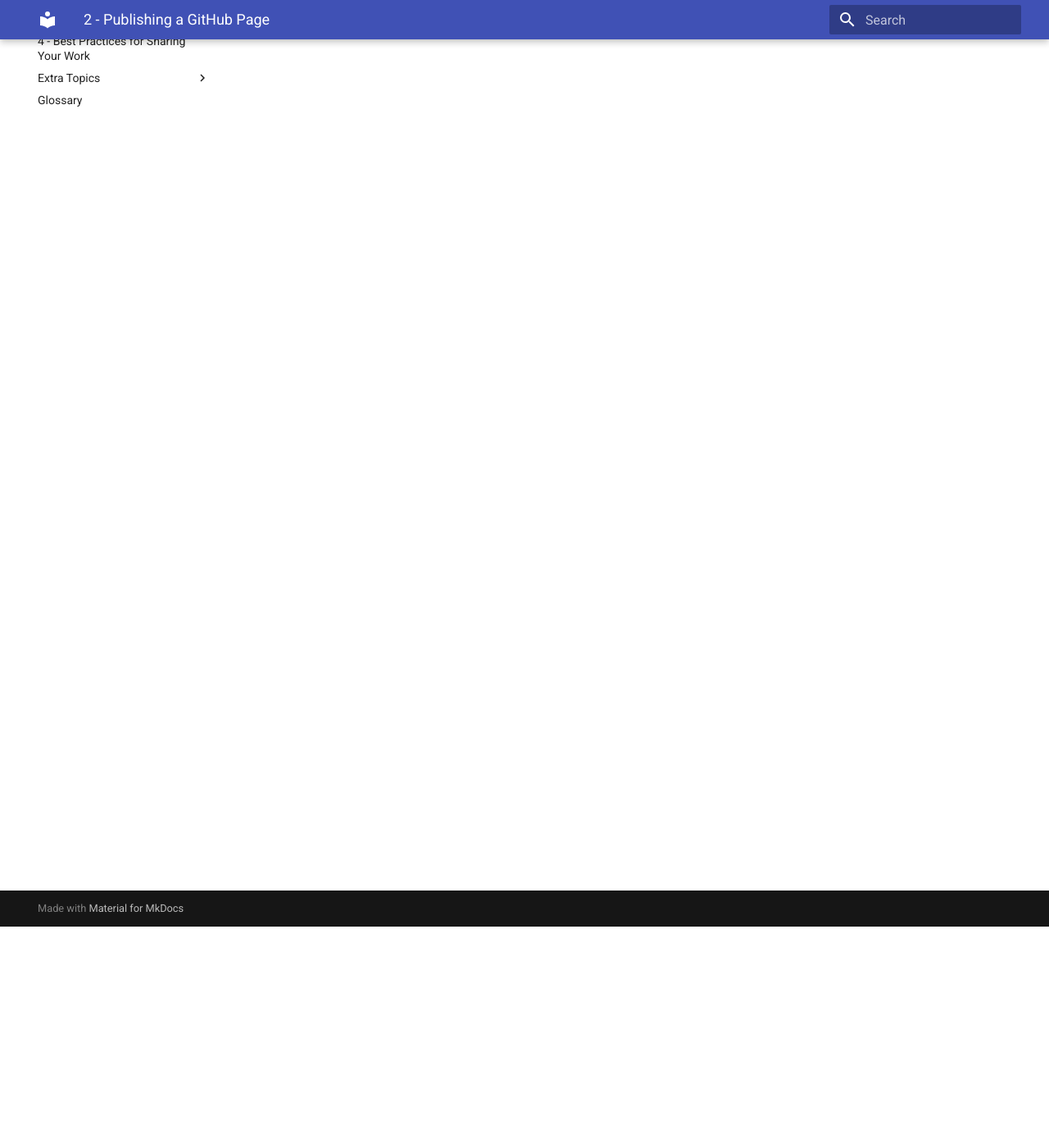
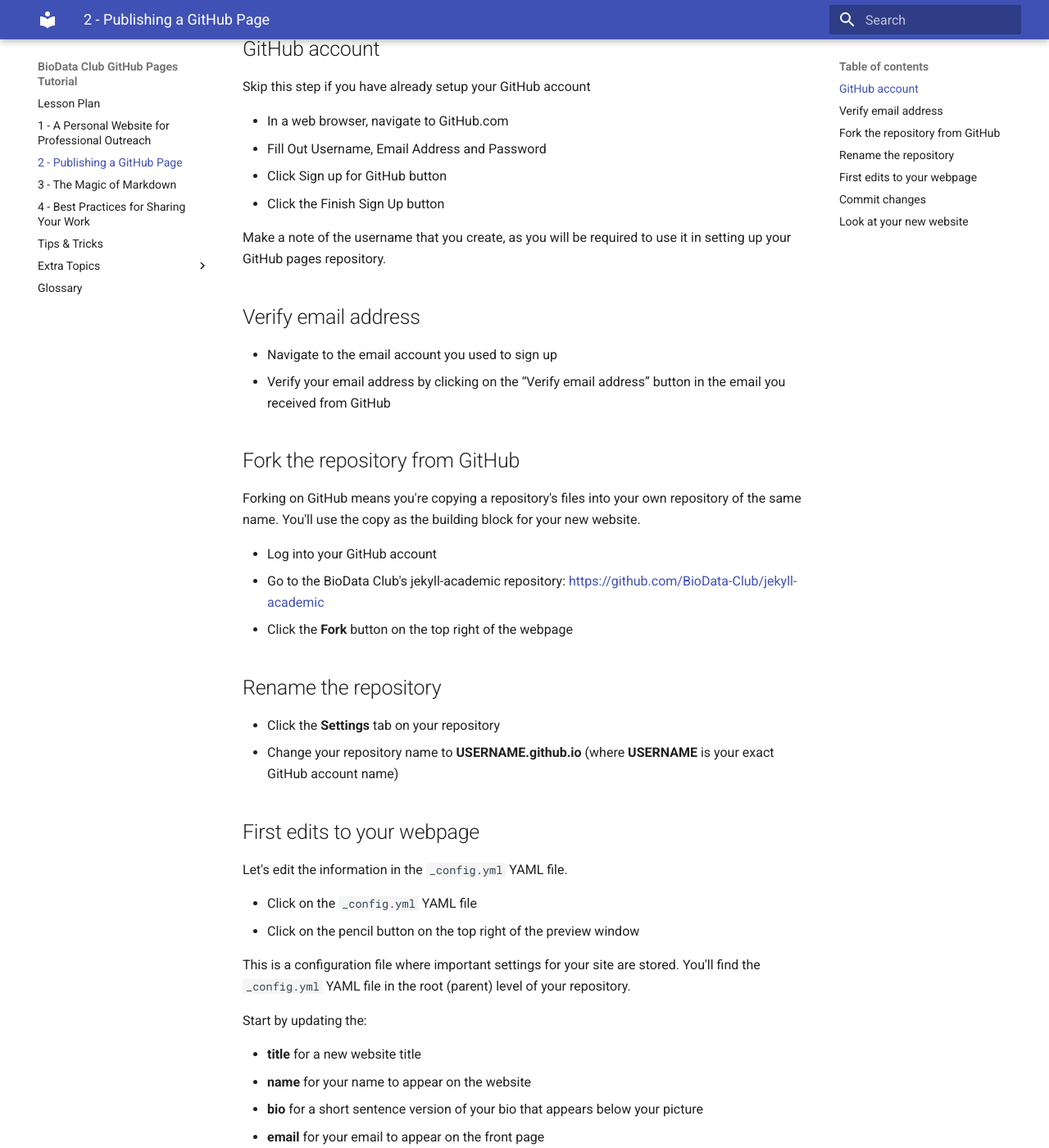
Before and after one commit to BioData-Club/ghpages-rtd, an MkDocs documentation site: the page built from docs/lessons/2.md, in a window 1280 px wide and 1400 px high, scrolled down 270 px. Shown: the whole window at 82% size. Built offline with MkDocs 1.6.1 and Material for MkDocs 9.7.7, drawn with Linux system fonts in a browser that asks for light colours; old or Windows-style settings are respelled for this version of MkDocs; some of the changed text lies outside the part shown.

Commit message:
Lots of little changes and some big ones.

```diff
--- a/docs/lessons/2.md
+++ b/docs/lessons/2.md
@@ -1 +1,63 @@
 # Publishing a GitHub Page
+
+You don't need to know how to code or know HTML to setup a GitHub Page.  We're going to build a personal webpage which will live at USERNAME.github.io.
+
+There is a live example of the template here: [https://biodata-club.github.io/jekyll-academic/](https://biodata-club.github.io/jekyll-academic/).
+
+## GitHub account
+
+Skip this step if you have already setup your GitHub account
+
+- In a web browser, navigate to GitHub.com
+- Fill Out Username, Email Address and Password
+- Click Sign up for GitHub button
+- Click the Finish Sign Up button
+
+Make a note of the username that you create, as you will be required to use it in setting up your GitHub pages repository.
+
+## Verify email address
+
+- Navigate to the email account you used to sign up
+- Verify your email address by clicking on the “Verify email address” button in the email you received from GitHub
+
+## Fork the repository from GitHub
+
+Forking on GitHub means you're copying a repository's files into your own repository of the same name.  You'll use the copy as the building block for your new website.
+
+- Log into your GitHub account
+- Go to the BioData Club's jekyll-academic repository: [https://github.com/BioData-Club/jekyll-academic](https://github.com/BioData-Club/jekyll-academic)
+- Click the **Fork** button on the top right of the webpage
+
+## Rename the repository
+
+- Click the **Settings** tab on your repository
+- Change your repository name to **USERNAME.github.io** (where **USERNAME** is your exact GitHub account name)
+
+## First edits to your webpage
+
+Let's edit the information in the `_config.yml` YAML file.
+
+- Click on the `_config.yml` YAML file
+- Click on the pencil button on the top right of the preview window
+
+This is a configuration file where important settings for your site are stored.  You'll find the `_config.yml` YAML file in the root (parent) level of your repository.
+
+Start by updating the:
+
+- **title** for a new website title
+- **name** for your name to appear on the website
+- **bio** for a short sentence version of your bio that appears below your picture
+- **email** for your email to appear on the front page
+- Social media fields you want (such as **twitter** or **linkedin**) for the icons to those sites to become links to your social media profiles
+
+**Don't modify anything below** `#DO NOT EDIT BEYOND THIS POINT`.
+
+The text to the right of any `#` symbol in a YAML file is ignored.
+
+## Commit changes
+
+After you have edited your `_config.yml` YAML file, click the green **Commit changes** button at the bottom of the page, which will save the file changes in your repository.  **Commit** is GitHub's way of saying **Save**.
+
+## Look at your new website
+
+Check out your new GitHub Page at https://USERNAME.github.io (where USERNAME is your GitHub username).  Next we will [add a full bio](../your-bio)!
--- a/mkdocs.yml
+++ b/mkdocs.yml
@@ -13,22 +13,17 @@
     - 2 - Publishing a GitHub Page: lessons/2.md
     - 3 - The Magic of Markdown: lessons/3.md
     - 4 - Best Practices for Sharing Your Work: lessons/4.md
+    - Tips & Tricks: tips-tricks.md
 
     - Extra Topics:
-        - Introduction: workshop/introduction.md
-        - First Steps: workshop/first-steps.md
-        - Your Bio: workshop/your-bio.md
-        - Basic Markdown: workshop/basic-markdown.md
-        - Uploading a Bio Photo: workshop/bio-photo.md
-        - Tips & Tricks: workshop/tips-tricks.md
-        - Adding a menu item: advanced/add-menu.md
-        - Aesthetics & Appearance: advanced/aesthetics.md
-        - Linking External Photos: advanced/external-photos.md
-        - Blog Posts: advanced/blog-posts.md
-        - Embedding Presentations: advanced/presentations.md
-        - Custom Themes: advanced/themes.md
-        - HTML in Markdown: advanced/html-markdown.md
-        - Updating Favorite Icon: advanced/favicon.md
-        - Using GitHub Desktop: advanced/github-desktop.md
+        - Adding a menu item: extra/add-menu.md
+        - Aesthetics & Appearance: extra/aesthetics.md
+        - Linking External Photos: extra/external-photos.md
+        - Blog Posts: extra/blog-posts.md
+        - Embedding Presentations: extra/presentations.md
+        - Custom Themes: extra/themes.md
+        - HTML in Markdown: extra/html-markdown.md
+        - Updating Favorite Icon: extra/favicon.md
+        - Using GitHub Desktop: extra/github-desktop.md
 
     - Glossary: glossary.md
```
Also changed, not shown: docs/index.md (+14 -0 lines), docs/lessons/1.md (+30 -1 lines), docs/lessons/3.md (+21 -7 lines), docs/extra/add-menu.md (renamed from docs/advanced/add-menu.md), docs/extra/aesthetics.md (added), docs/extra/blog-posts.md (renamed from docs/advanced/blog-posts.md), docs/extra/external-photos.md (renamed from docs/advanced/external-photos.md), docs/extra/favicon.md (added), docs/extra/github-desktop.md (renamed from docs/advanced/github-desktop.md), docs/extra/html-markdown.md (renamed from docs/advanced/html-markdown.md), docs/extra/presentations.md (added), docs/extra/themes.md (renamed from docs/advanced/themes.md), docs/images/bear_with_me.gif (renamed from docs/images/bear with me.gif), docs/tips-tricks.md (renamed from docs/workshop/tips-tricks.md).
